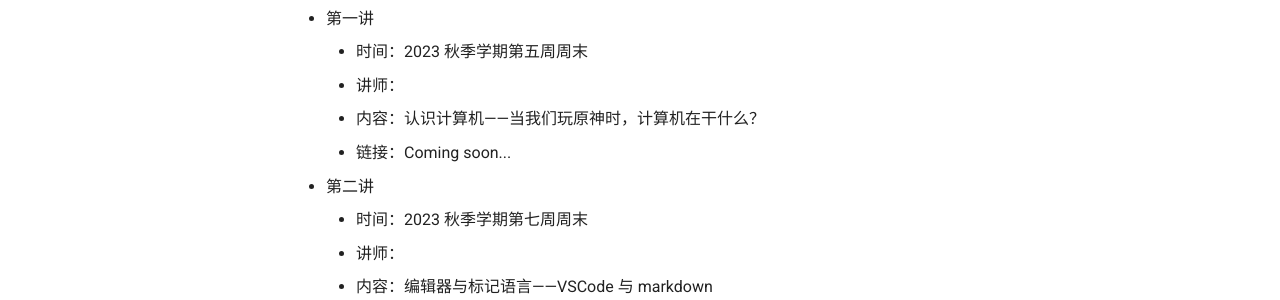
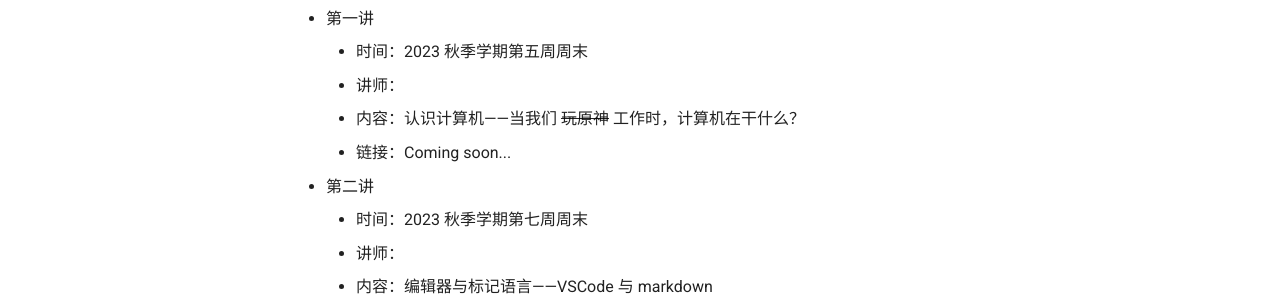
Before and after one commit to ChenMohan1010/basic-tutorial, an MkDocs documentation site: the page built from docs/courses/index.md, in a window 1280 px wide and 900 px high. Shown: the part 277-577 px from the top of the window. Built offline with MkDocs 1.6.1 and Material for MkDocs 9.7.7, drawn with Linux system fonts in a browser that asks for light colours; comment, search, counter and statistics services are not loaded.

Commit message:
modify description

```diff
--- a/docs/courses/index.md
+++ b/docs/courses/index.md
@@ -6,7 +6,7 @@
 
     * 时间：2023 秋季学期第五周周末
     * 讲师：
-    * 内容：认识计算机——当我们玩原神时，计算机在干什么？
+    * 内容：认识计算机——当我们 ~~玩原神~~ 工作时，计算机在干什么？
     * 链接：Coming soon...
 
 * 第二讲
```
